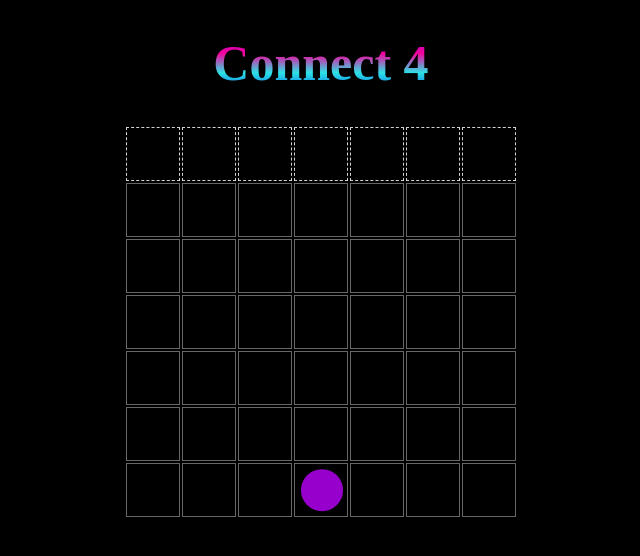
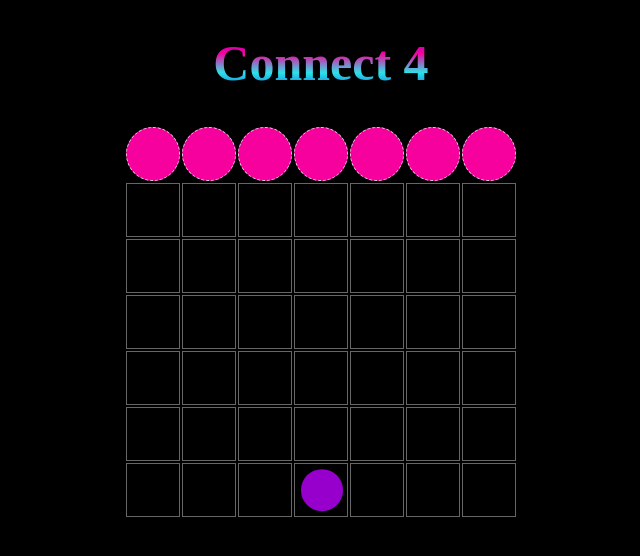
Before and after one commit to dnnyhua/connect-four-project, a plain HTML site: page index.html in a window 1280 px wide. Both pictures are taken after a click on the element 640 px from the left and 154 px from the top of the page. Shown: the whole page, without its empty margins (319-959 px from the left). Drawn offline with Linux system fonts and the light colour scheme.

Commit message:
top row are circles, changes color

```diff
--- a/connect4.css
+++ b/connect4.css
@@ -71,6 +71,7 @@ h1 {
 
 #column-top td {
   border: dashed 1px lightgray;
+  border-radius: 50%;
 }
 
 #column-top td:hover {
--- a/connect4.js
+++ b/connect4.js
@@ -43,6 +43,7 @@ function makeHtmlBoard() {
     let headCell = document.createElement("td");
     headCell.setAttribute("id", x);
     top.append(headCell);
+    top.style.backgroundColor = "#9700cc";
   }
   htmlBoard.append(top);
 
@@ -128,6 +129,8 @@ function handleClick(evt) {
 
   // check for win
   if (checkForWin()) {
+    const top = document.querySelector("#column-top");
+    top.removeEventListener("click", handleClick);
     return endGame(`Player ${currPlayer} won!`);
   }
 
@@ -150,6 +153,16 @@ function handleClick(evt) {
   // switch players
   // TODO: switch currPlayer 1 <-> 2
   currPlayer === 1 ? (currPlayer = 2) : (currPlayer = 1);
+  const top = document.querySelector('#column-top');
+  p1_color = "#9700cc";
+  p2_color = "#f6019d";
+  if(currPlayer===2){
+    top.style.backgroundColor = p2_color;
+  }
+  else{
+    top.style.backgroundColor = p1_color;
+  }
+
 
   /*** Springboard's answer ***
 
```
